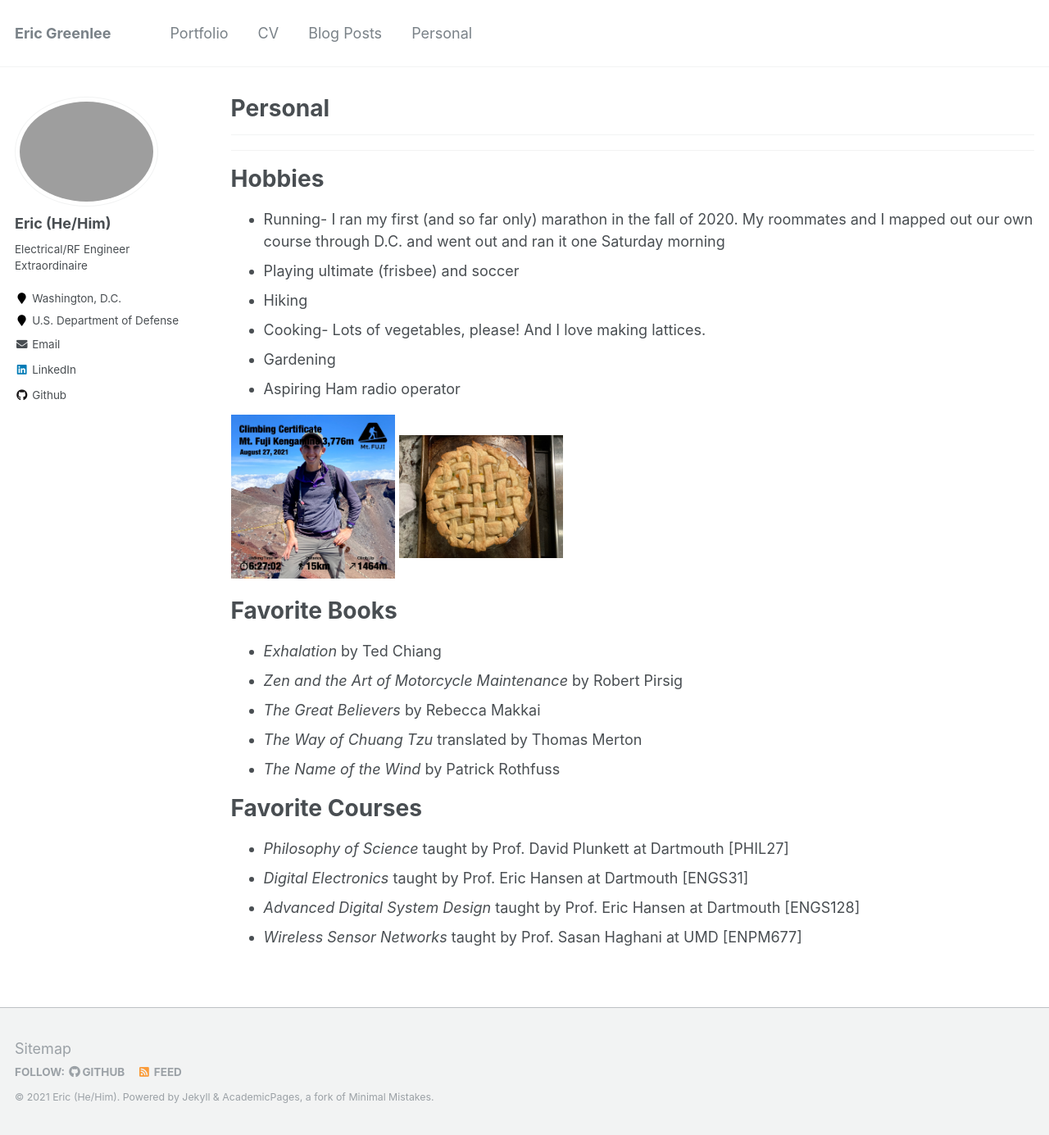
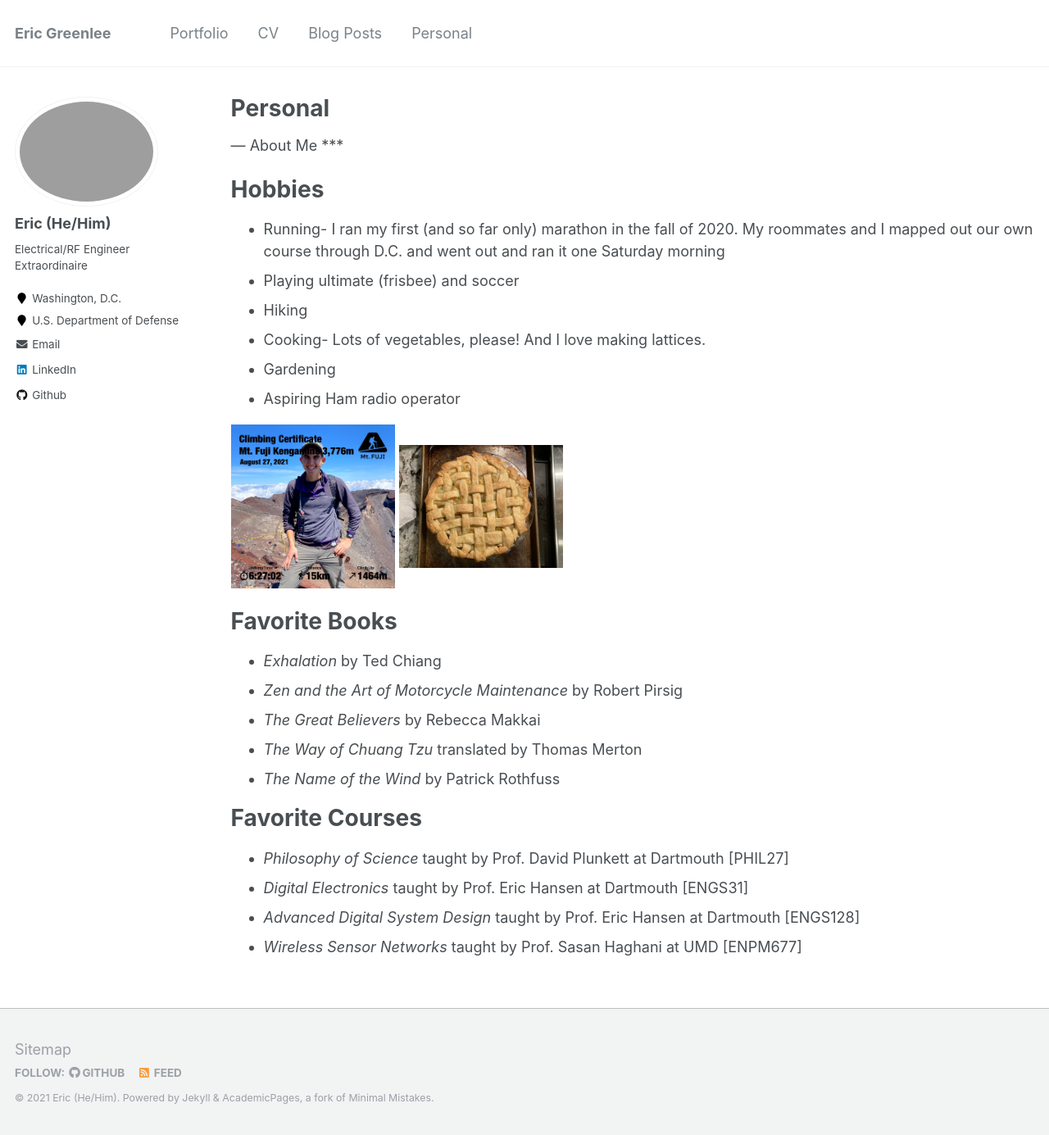
Before and after one commit to EricGreenlee/EricGreenlee.github.io, a Jekyll site: the page built from _pages/personal.md, in a window 1280 px wide and 1385 px high. Shown: the whole window at 82% size. Built offline with Jekyll 4.4.1, drawn with Linux system fonts in a browser that asks for light colours.

Commit message:
portfolio

```diff
--- a/_pages/personal.md
+++ b/_pages/personal.md
@@ -6,7 +6,7 @@ author_profile: true
 redirect_from:
 ---
 
---- {% include base_path %}
+--- About Me {% include base_path %}
 ***
 
 Hobbies
```
